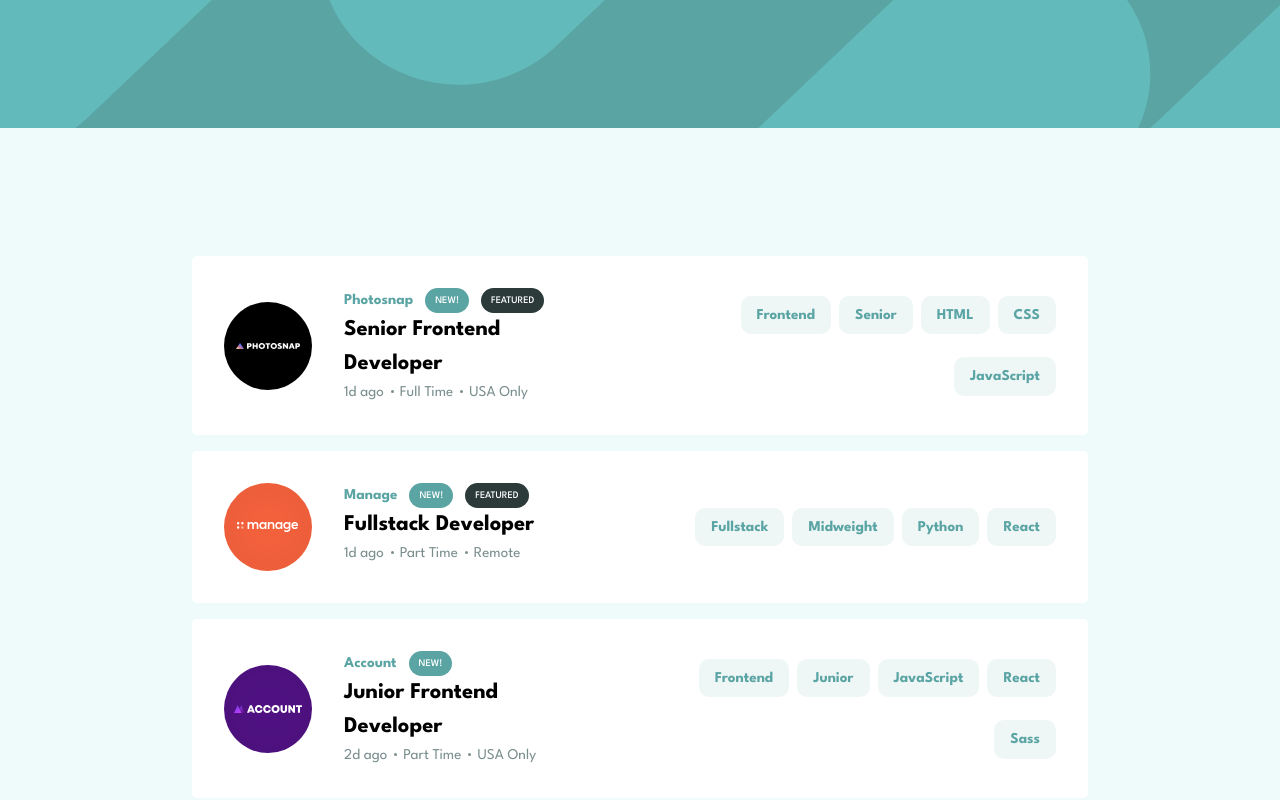
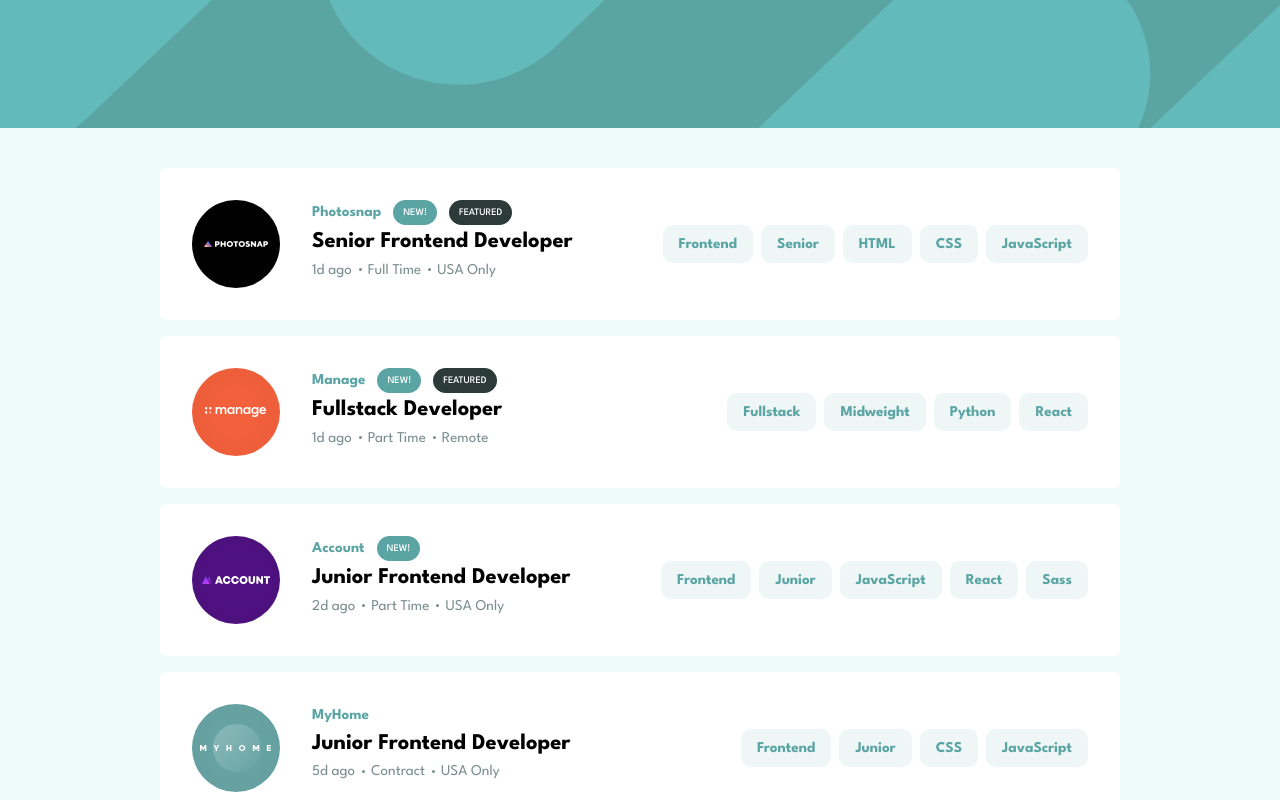
Before and after one commit to jamesspearsv/job-listings, a React (Vite) app: page / in a window 1280 px wide. Shown: the top 800 px of the page. Built offline with nearby package versions, Linux system fonts and the light colour scheme.

Commit message:
Add dynamic margin to job list elements

```diff
--- a/src/App.module.css
+++ b/src/App.module.css
@@ -8,7 +8,8 @@
 .main {
   width: var(--content-width);
   margin: auto;
-  margin-top: 8rem;
+  margin-top: 2.5rem;
+  transition: margin-top 200ms ease-in-out;
 }
 
 @media screen and (max-width: 768px) {
--- a/src/App.tsx
+++ b/src/App.tsx
@@ -103,7 +103,10 @@ function App() {
         <Filters filters={filters} updateFilters={updateFilters} />
       )}
       {/* todo: dynamically adjust main margin based on if filters are rendered */}
-      <main className={styles.main}>
+      <main
+        className={styles.main}
+        style={filters.active ? { marginTop: '4rem' } : {}}
+      >
         {jobs &&
           jobs.map((job, index) => {
             // early return if job does not match any of the filters
--- a/src/index.css
+++ b/src/index.css
@@ -17,7 +17,7 @@
   --weight-bold: 700;
 
   /* spacing */
-  --content-width: 70%;
+  --content-width: 75%;
 
   /* misc */
   /* todo: add box-shadow property */
```
